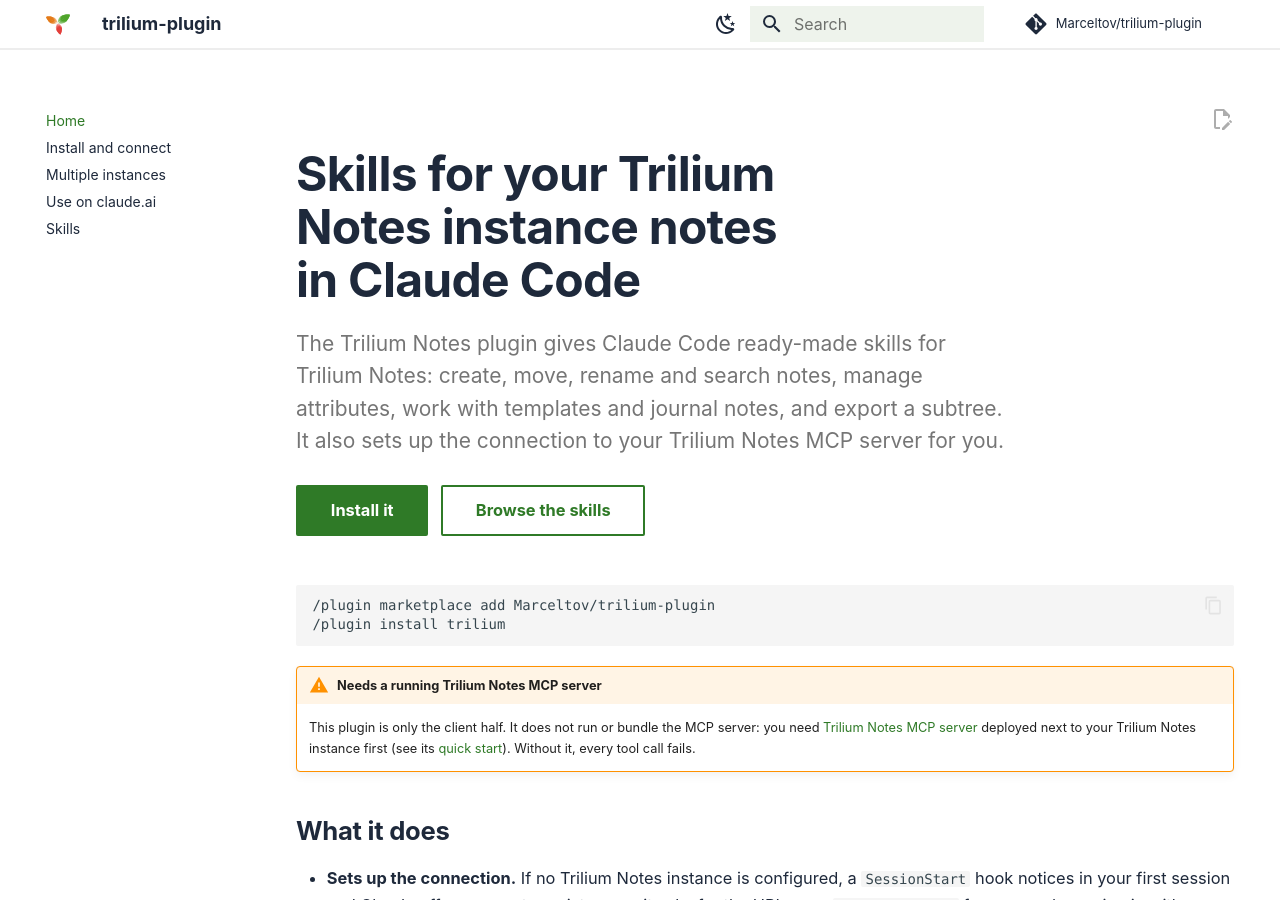
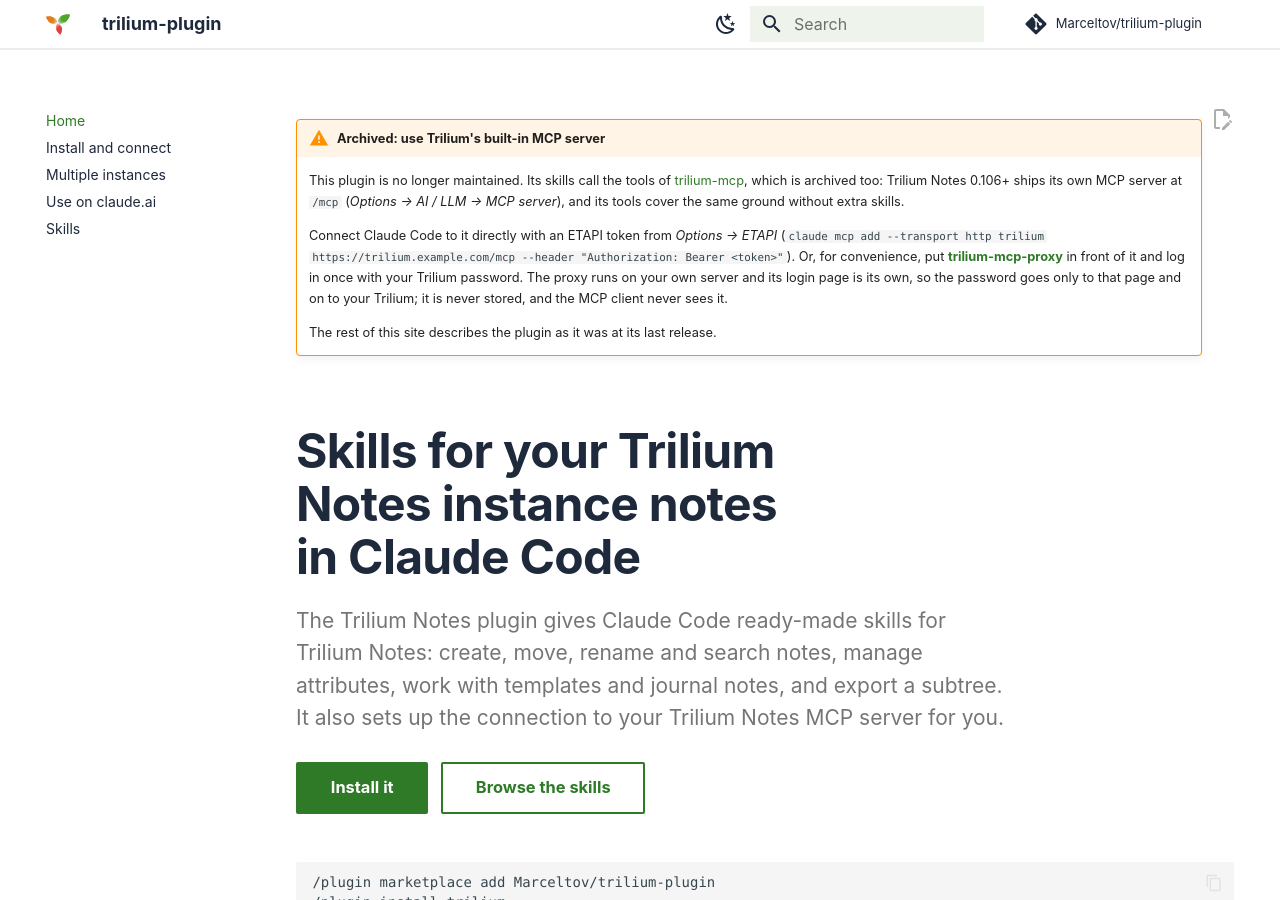
Before and after one commit to Marceltov/trilium-plugin, an MkDocs documentation site: the page built from docs/index.md, in a window 1280 px wide and 900 px high. Built offline with MkDocs 1.6.1 and Material for MkDocs 9.7.7, drawn with Linux system fonts in a browser that asks for light colours; some web fonts are replaced; comment, search, counter and statistics services are not loaded.

Commit message:
Archive notice: point to Trilium's built-in MCP server and trilium-mcp-proxy
Co-Authored-By: Claude Opus 5.5 <noreply@anthropic.com>
Claude-Session: https://claude.ai/code/session_01CDeSKjKU8KLZNeARSi8BUQ

```diff
--- a/docs/index.md
+++ b/docs/index.md
@@ -2,6 +2,14 @@
 hide:
   - toc
 ---
+
+!!! warning "Archived: use Trilium's built-in MCP server"
+
+    This plugin is no longer maintained. Its skills call the tools of [trilium-mcp](https://github.com/Marceltov/trilium-mcp), which is archived too: Trilium Notes 0.106+ ships its own MCP server at `/mcp` (*Options → AI / LLM → MCP server*), and its tools cover the same ground without extra skills.
+
+    Connect Claude Code to it directly with an ETAPI token from *Options → ETAPI* (`claude mcp add --transport http trilium https://trilium.example.com/mcp --header "Authorization: Bearer <token>"`). Or, for convenience, put [**trilium-mcp-proxy**](https://github.com/Marceltov/trilium-mcp-proxy) in front of it and log in once with your Trilium password. The proxy runs on your own server and its login page is its own, so the password goes only to that page and on to your Trilium; it is never stored, and the MCP client never sees it.
+
+    The rest of this site describes the plugin as it was at its last release.
 
 <div class="tm-hero" markdown>
 
```
Also changed, not shown: README.md (+20 -0 lines).
